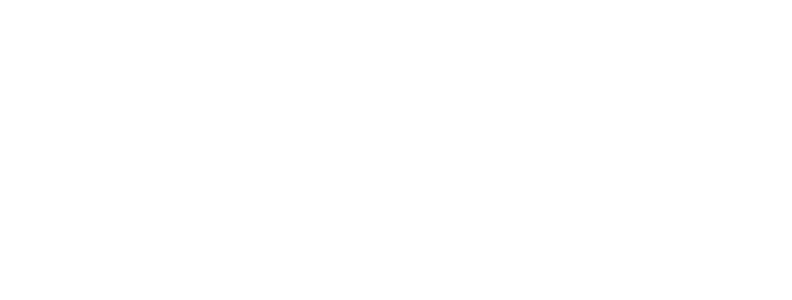
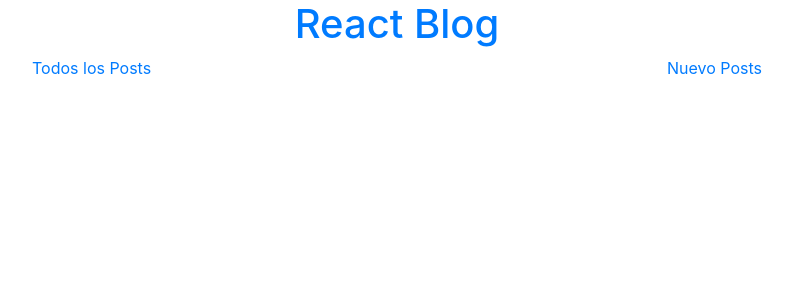
Before and after one commit to PabloAdriaensens/crudreact, a React (Create React App) app: page / in a window 1280 px wide. Shown: the top 300 px of the page, without its empty margins (243-1035 px from the left). Built offline with nearby package versions, Linux system fonts and the light colour scheme.

Commit message:
Created Router, Header and Navegacion components with basic functionality

```diff
--- a/src/App.js
+++ b/src/App.js
@@ -1,10 +1,10 @@
 import React, {Component} from 'react';
+import Router from "./componentes/Router";
 
 class App extends Component {
     render() {
         return (
-            <div className="App">
-            </div>
+            <Router/>
         );
     }
 }
--- /dev/null
+++ b/src/componentes/Header.js
@@ -0,0 +1,14 @@
+import React from 'react';
+import {Link} from "react-router-dom";
+
+const Header = () => {
+    return (
+        <header className="col-12 col-md-8">
+            <Link to={'/'}>
+                <h1 className="text-center">React Blog</h1>
+            </Link>
+        </header>
+    )
+};
+
+export default Header;
--- /dev/null
+++ b/src/componentes/Navegacion.js
@@ -0,0 +1,14 @@
+import React from 'react';
+import {Link} from "react-router-dom";
+import '../css/Navegacion.css';
+
+const Navegacion = () => {
+    return (
+        <nav className="col-12 col-md-8">
+            <Link to={'/'}>Todos los Posts</Link>
+            <Link to={'/crear'}>Nuevo Posts</Link>
+        </nav>
+    )
+};
+
+export default Navegacion;
--- /dev/null
+++ b/src/componentes/Router.js
@@ -0,0 +1,22 @@
+import React, {Component} from 'react';
+import {BrowserRouter, Route, Switch} from "react-router-dom";
+import axios from 'axios';
+import Header from "./Header";
+import Navegacion from "./Navegacion";
+
+class Router extends Component {
+    render() {
+        return (
+            <BrowserRouter>
+                <div className="container">
+                    <div className="row justify-content-center">
+                        <Header/>
+                        <Navegacion/>
+                    </div>
+                </div>
+            </BrowserRouter>
+        );
+    }
+}
+
+export default Router;
--- /dev/null
+++ b/src/css/Navegacion.css
@@ -0,0 +1,4 @@
+nav {
+    display: flex;
+    justify-content: space-between;
+}
```
